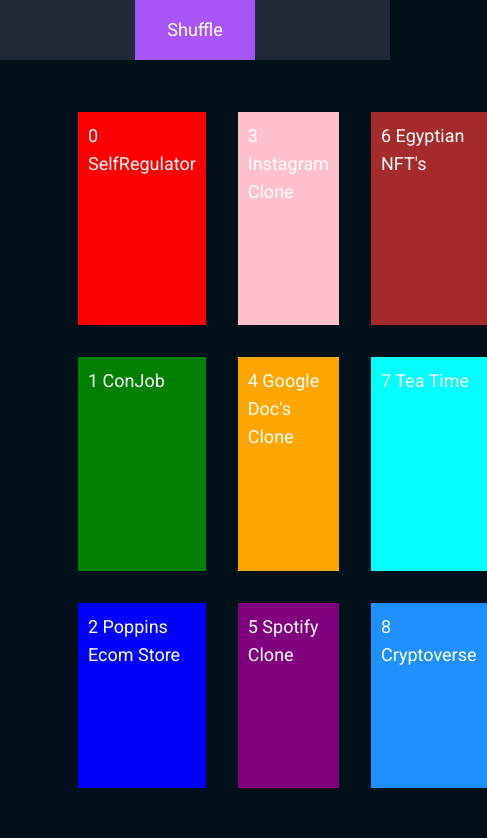
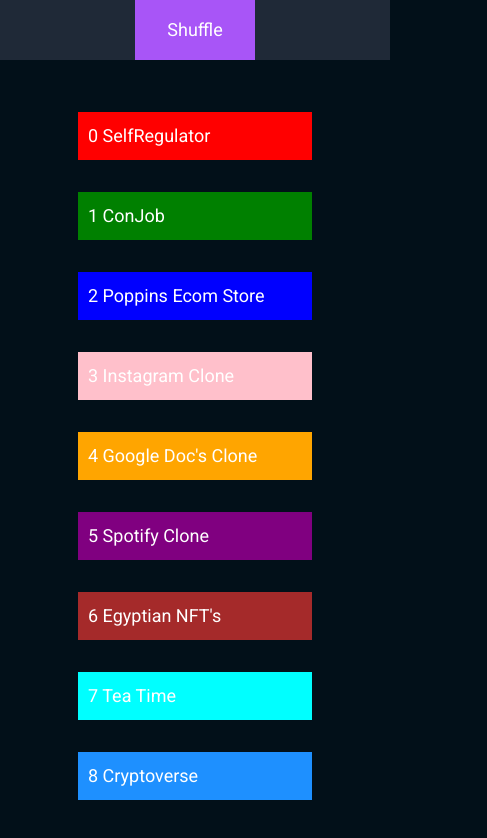
Before and after one commit to JamesPrenticez/nextjs-old-portfolio, a Next.js app: page / in a window 390 px wide. Shown: the top 838 px of the page, 487 px wide, since content can reach past the window. Built offline with nearby package versions, Linux system fonts and the light colour scheme.

Commit message:
Add grid/matrix support for mobile screen size

```diff
--- a/components/Card.jsx
+++ b/components/Card.jsx
@@ -33,6 +33,8 @@
     lastBounds.current = bounds
   }, [item.position])
 
+console.log(matrix)
+
   return (
       <div
         id={item.id}
--- a/components/Grid.jsx
+++ b/components/Grid.jsx
@@ -1,10 +1,52 @@
 import { projects } from '../data';
-import React, { useState } from 'react';
+import React, { useEffect, useState } from 'react';
 import Card from './Card';
 
 function Grid() {
   const [data, setData] = useState(projects) //arry of objects
+  const [isDesktop, setDesktop] = useState(false);
 
+  //Grid Support for Mobile
+  const breakpoint = 768
+
+  let matrixLarge = [
+    [1,1], [1,2], [1,3],
+    [2,1], [2,2], [2,3],
+    [3,1], [3,2], [3,3],
+  ]
+
+  let matrixSmall = [
+    [1,1],
+    [1,2],
+    [1,3],
+    [1,4],
+    [1,5],
+    [1,6],
+    [1,7],
+    [1,8],
+    [1,9],
+  ]
+
+  useEffect(() => {
+    if (window.innerWidth > breakpoint) {
+      setDesktop(true);
+    } else {
+      setDesktop(false);
+    }
+
+    const updateMedia = () => {
+      if (window.innerWidth > breakpoint) {
+        setDesktop(true);
+      } else {
+        setDesktop(false);
+      }
+    };
+    window.addEventListener('resize', updateMedia);
+    return () => window.removeEventListener('resize', updateMedia);
+  }, []);
+
+
+  //Change the order of the array
   const shuffle = () => {
     let list = data
     let i = list.length -1, randomI, currentPos, randomPos
@@ -41,12 +83,6 @@
   //   console.log(sortedList)
   // }
 
-  let matrix = [
-    [1,1], [1,2], [1,3],
-    [2,1], [2,2], [2,3],
-    [3,1], [3,2], [3,3],
-  ]
-
   return (
   <>
     <div className='w-full flex justify-center bg-gray-800'>
@@ -56,12 +92,12 @@
 
     <div className='w-full h-screenNav flex justify-center items-center bg-black-100'>
       <div className='w-[60vw] h-[80vh]'>
-        <div className='grid sm:grid-cols-1 md:grid-cols-2 lg:grid-cols-3 sm:grid-rows-9 md:grid-rows-5 lg:grid-rows-3 h-full gap-8 rounded-sm'>
+        <div className='grid sm:grid-cols-1 md:grid-cols-3 sm:grid-rows-9 md:grid-rows-3 h-full gap-8 rounded-sm'>
           {data.map((item, i) => (
             <Card
               item={item}
               i={i}
-              matrix={matrix}
+              matrix={isDesktop ? matrixLarge : matrixSmall}
             />
             ))}
         </div>
```
